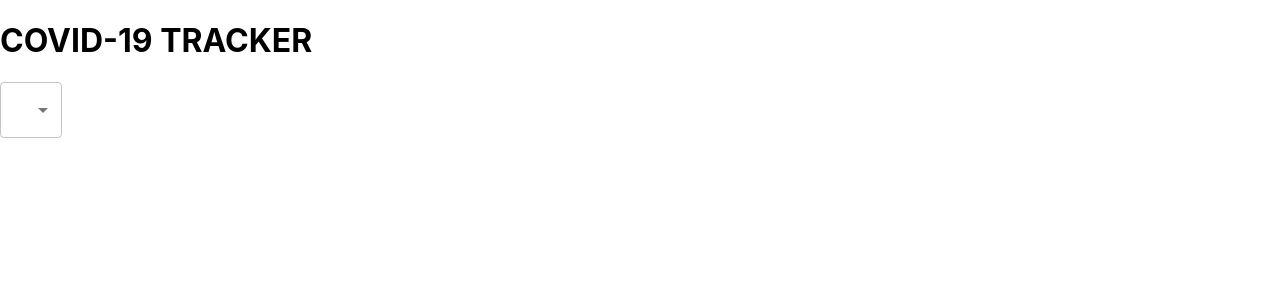
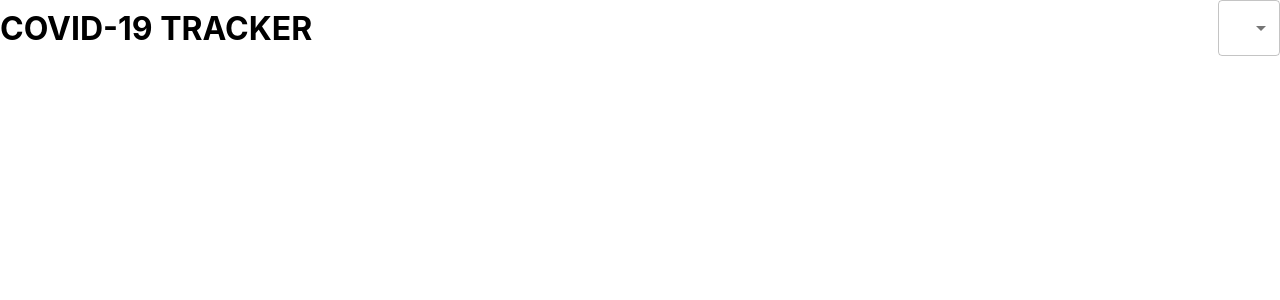
Before and after one commit to bocheng24/covid19-tracker, a React (Create React App) app: page / in a window 1280 px wide. Shown: the top 300 px of the page. Built offline with nearby package versions, Linux system fonts and the light colour scheme.

Commit message:
styling header

```diff
--- a/src/App.css
+++ b/src/App.css
@@ -1,38 +1,10 @@
-.App {
-  text-align: center;
+* {
+  margin: 0;
 }
 
-.App-logo {
-  height: 40vmin;
-  pointer-events: none;
+.app__header {
+  display: flex;
+  align-items: center;
+  justify-content: space-between;
+  margin-bottom: 25px;
 }
-
-@media (prefers-reduced-motion: no-preference) {
-  .App-logo {
-    animation: App-logo-spin infinite 20s linear;
-  }
-}
-
-.App-header {
-  background-color: #282c34;
-  min-height: 100vh;
-  display: flex;
-  flex-direction: column;
-  align-items: center;
-  justify-content: center;
-  font-size: calc(10px + 2vmin);
-  color: white;
-}
-
-.App-link {
-  color: #61dafb;
-}
-
-@keyframes App-logo-spin {
-  from {
-    transform: rotate(0deg);
-  }
-  to {
-    transform: rotate(360deg);
-  }
-}
--- a/src/App.js
+++ b/src/App.js
@@ -1,8 +1,7 @@
-import React from 'react'
+import React, {useState} from 'react'
 
 import {
   MenuItem,
-  TextField,
   FormControl,
   Select
 } from '@material-ui/core'
@@ -11,18 +10,26 @@ import './App.css';
 
 function App() {
 
+  const [countries, setCountry] = useState(['USA', 'UK', 'INDIA']);
+
+  console.log(countries);
+
   return (
     <div className="app">
-      <h1>COVID-19 TRACKER</h1>
 
-      <FormControl>
-        <Select variant="outlined" value="ABC">
-          <MenuItem value="ww">World Wide</MenuItem>
-          <MenuItem value="cn">China</MenuItem>
-          <MenuItem value="usa">USA</MenuItem>
-        </Select>
-      </FormControl>
+      <div className="app__header">
+        <h1>COVID-19 TRACKER</h1>
 
+        <FormControl className="app__dropdown">
+          <Select variant="outlined" value="">
+            {
+              countries.map(
+                country => <MenuItem value={country}>{ country }</MenuItem>
+              )
+            }
+          </Select>
+        </FormControl>
+      </div>
 
     </div>
   );
```
Also changed, not shown: 1 other file (tests, documents, lock files or other folders).
